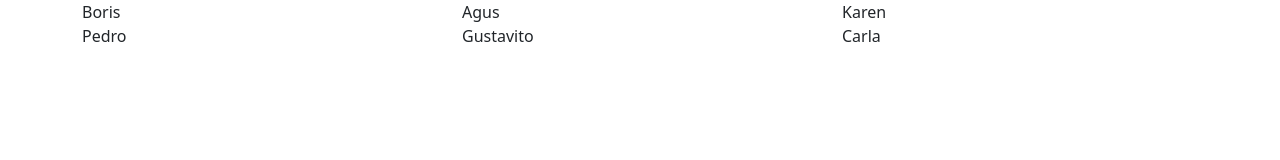
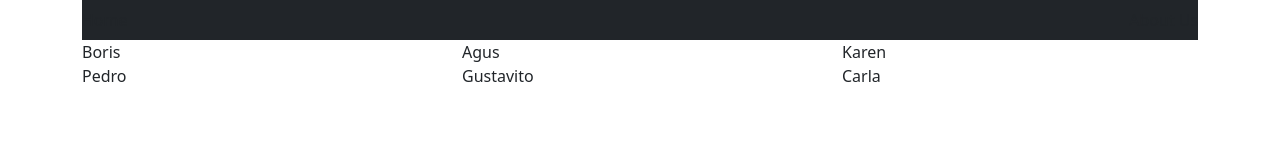
Before and after one commit to carlalopxz/Grupo7Lobby, a plain HTML site: page index.html in a window 1280 px wide. Drawn offline with Linux system fonts and the light colour scheme.

Commit message:
presentacion y navbar

```diff
--- a/index.html
+++ b/index.html
@@ -12,6 +12,13 @@
 <!-- En cada div = col, agregamos nuestra "presentación" -->
 
 <body>
+    <div class="container">
+        <nav class="navbar navbar-dark bg-dark" >
+            <a src="presentacion.html"> Home </a>
+            <a src="index.html"> About Us </a>
+        </nav>
+    </div>
+
     <div class="container" >
         <div class="row" >
             <div id="boris" class="col">
```
Also changed, not shown: presentacion.html (added).
